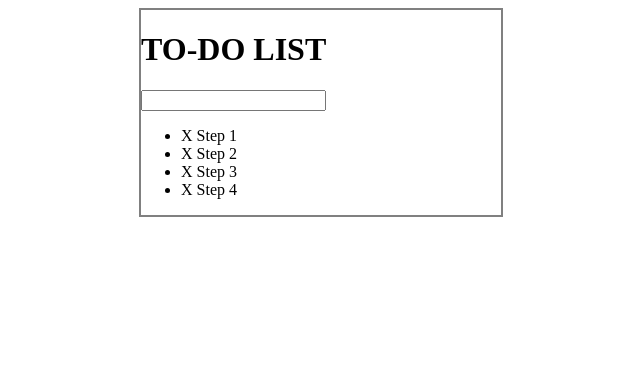
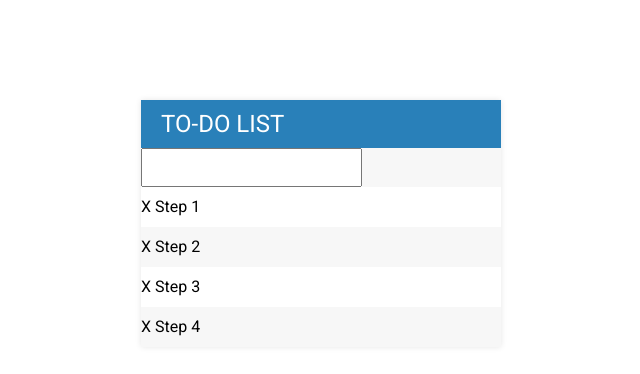
Before and after one commit to cachemap/todoApp, a plain HTML site: page index.html in a window 1280 px wide. Shown: the whole page, without its empty margins (319-959 px from the left). Drawn offline with Linux system fonts and the light colour scheme.

Commit message:
Add CSS styling to improve look; Implement list item removal functionality

```diff
--- a/assets/css/todos.css
+++ b/assets/css/todos.css
@@ -1,7 +1,44 @@
+body {
+	font-family: Roboto;
+}
+
+h1 {
+	background: #2980b9;
+	color: white;
+	margin: 0;
+	padding: 10px 20px;
+	text-transform: uppercase;
+	font-size: 24px;
+	font-weight: normal;
+}
+
+input {
+	margin: 0;
+	padding: 10px 20px;
+}
+
+ul {
+	list-style: none;
+	margin: 0;
+	padding: 0;
+}
+
+li {
+	background: white;
+	height: 40px;
+	line-height: 40px;
+	color: 666;
+}
+
+li:nth-child(2n) {
+	background: #f7f7f7;
+}
+
 #container {
-	border: 2px solid gray;
 	width: 360px;
-	margin: 0 auto;
+	margin: 100px auto;
+	background: #f7f7f7;
+	box-shadow: 0 0 6px rgba(0, 0, 0, 0.1);
 }
 
 .completed {
--- a/assets/js/todos.js
+++ b/assets/js/todos.js
@@ -1,4 +1,30 @@
 // "Check-off" functionality
-$("li").click(function() {
+$("ul").on("click", "li", function() {
 	$(this).toggleClass("completed");
 });
+
+// Click on "X" to delete todo item
+$("ul").on("click", "span", function(event) {
+	// Prevent event bubbling
+	event.stopPropagation();
+
+	// Fade out list item cleanly
+	$(this).parent().fadeOut(500, function() {
+		$(this).remove(); // Remove item from the DOM
+	});
+})
+
+// Adding new list items
+$("input[type='text']").keypress(function(event) {
+	// If enter is pressed
+	if(event.which === 13) {
+		// Grab new todo text from input
+		var todoText = $(this).val();
+
+		// Remove text from input box
+		$(this).val("");
+
+		// Create a new li containing todoText
+		$("ul").append("<li> <span>X</span> " + todoText + "</li>")
+	}
+})
--- a/index.html
+++ b/index.html
@@ -2,13 +2,14 @@
 <html>
 <head>
 	<title>jQuery Todo List App</title>
+	<link href="https://fonts.googleapis.com/css?family=Roboto" rel="stylesheet">
 	<link rel="stylesheet" type="text/css" href="./assets/css/todos.css">
 	<script type="text/javascript" src="./assets/js/lib/jquery-3.3.1.min.js"></script>
 </head>
 <body>
 	<div id="background">
 		<div id="container">
-			<h1>TO-DO LIST</h1>
+			<h1>To-Do List</h1>
 			<input type="text">
 			<ul>
 				<li> <span>X</span> Step 1</li>
@@ -17,8 +18,6 @@
 				<li> <span>X</span> Step 4</li>
 			</ul>
 		</div>
-
-
 	</div>
 <script type="text/javascript" src="./assets/js/todos.js"></script>
 </body>
```
